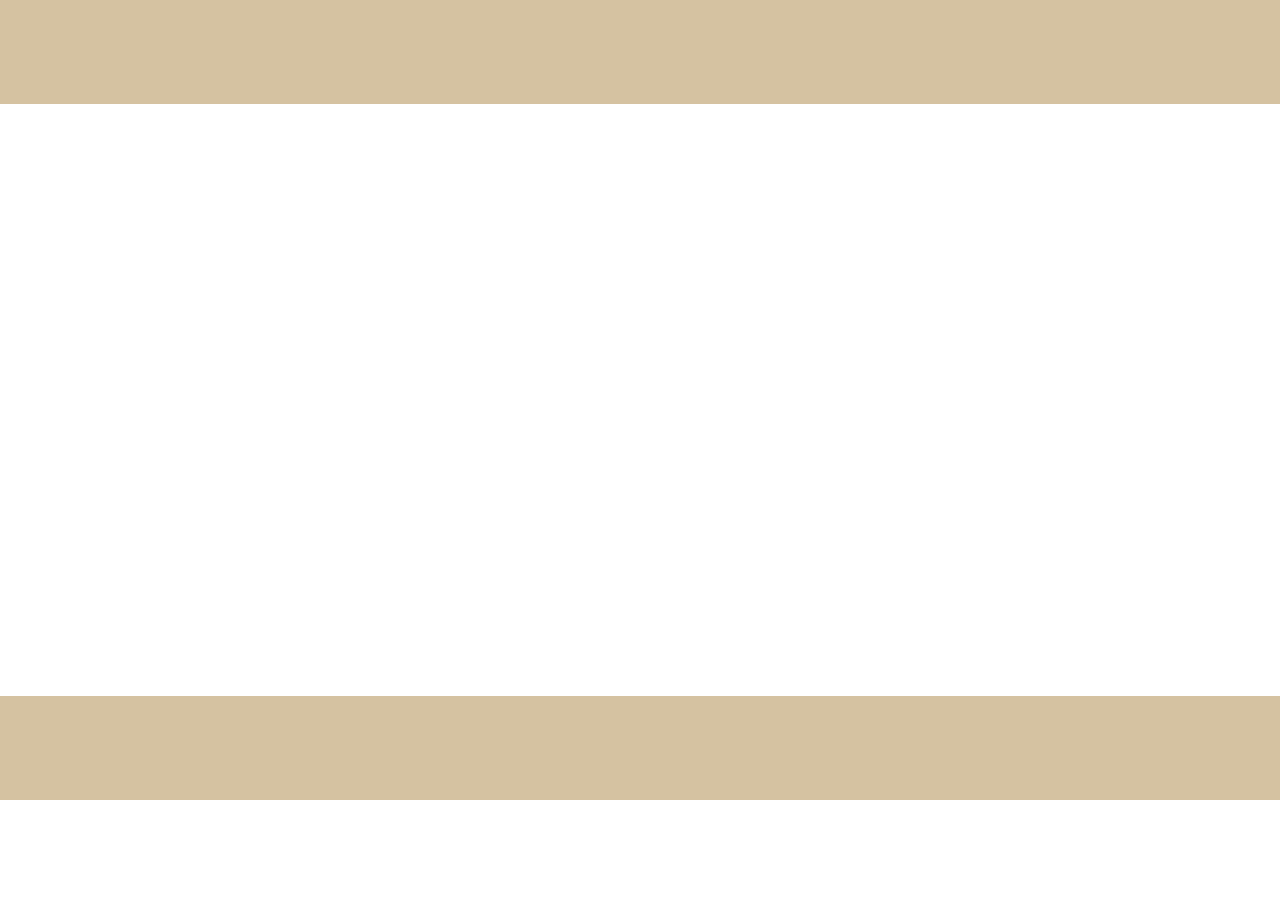
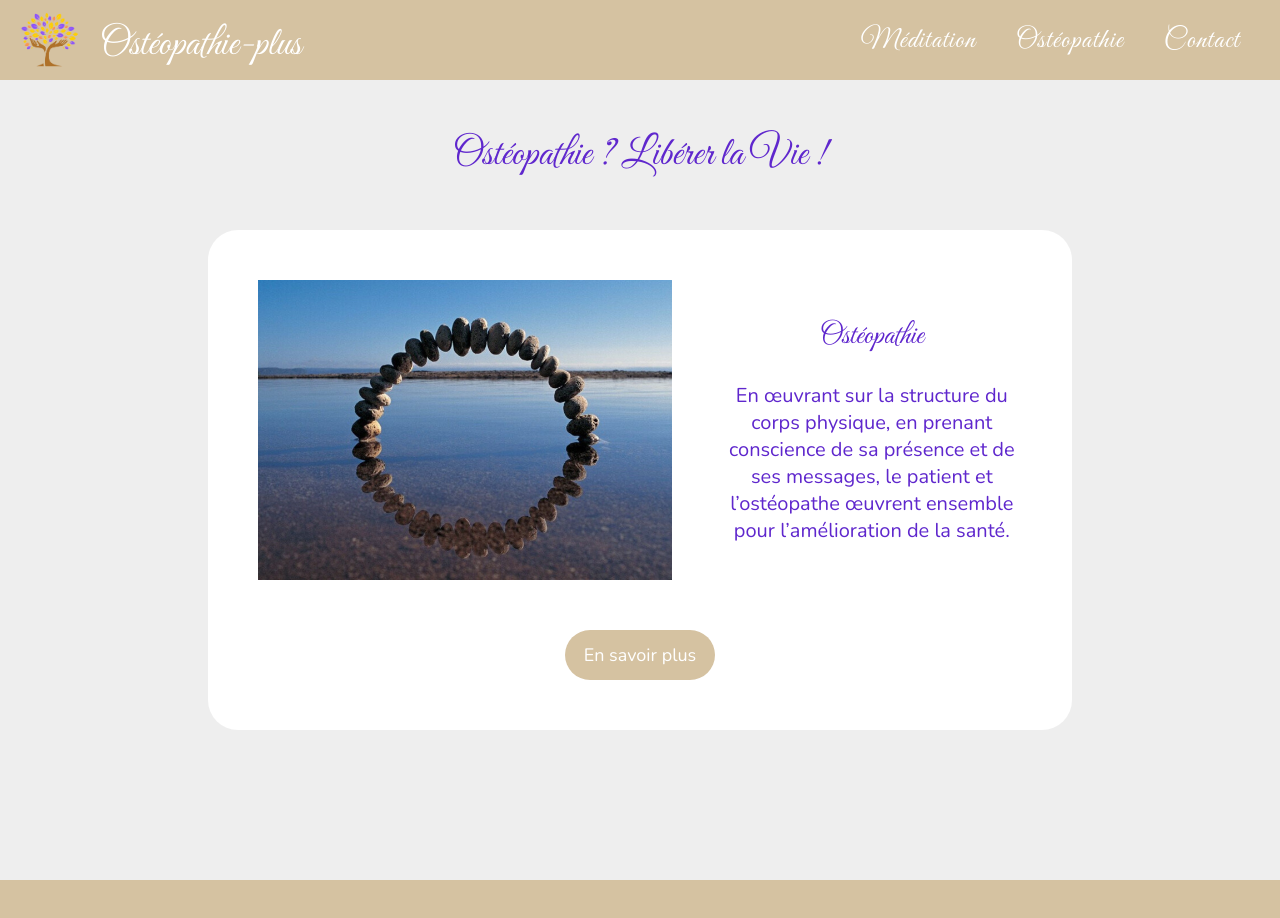
Before and after one commit to Padawan222/osteopathie-plus, a website built with webpack: page src/index/index.html in a window 1280 px wide. Before the commit the page ends 800 px from the top, so only its background shows below. Built offline with nearby package versions, Linux system fonts and the light colour scheme; files whose address does not match are found by name.

Commit message:
second commit

```diff
--- a/src/assets/styles/_animations.scss
+++ b/src/assets/styles/_animations.scss
@@ -1,66 +1,66 @@
-@keyframes anim-start {
-  0% {
-    height: 50%;
-  }
-  50% {
-    height: 50%;
-  }
-}
-@keyframes text-anim-start-p1 {
-  0% {
-    opacity: 1;
-  }
-  80% {
-    opacity: 1;
-  }
-  100% {
-    opacity: 0;
-  }
-}
-@keyframes text-anim-start-p2 {
-  0% {
-    opacity: 0;
-  }
-  55% {
-    opacity: 0;
-  }
-  56% {
-    opacity: 1;
-  }
-  80% {
-    opacity: 1;
-  }
-  100% {
-    opacity: 0;
-  }
-}
-@keyframes text-anim-start {
-  0% {
-    opacity: 1;
-  }
-  100% {
-    opacity: 1;
-  }
-}
-@keyframes opacity {
-  0% {
-    opacity: 0;
-  }
-  80% {
-    opacity: 0;
-  }
-  100% {
-    opacity: 1;
-  }
-}
-@keyframes container-start {
-  0% {
-    background: var(--beige);
-  }
-  100% {
-    background: var(--beige);
-  }
-}
+// @keyframes anim-start {
+//   0% {
+//     height: 50%;
+//   }
+//   50% {
+//     height: 50%;
+//   }
+// }
+// @keyframes text-anim-start-p1 {
+//   0% {
+//     opacity: 1;
+//   }
+//   80% {
+//     opacity: 1;
+//   }
+//   100% {
+//     opacity: 0;
+//   }
+// }
+// @keyframes text-anim-start-p2 {
+//   0% {
+//     opacity: 0;
+//   }
+//   55% {
+//     opacity: 0;
+//   }
+//   56% {
+//     opacity: 1;
+//   }
+//   80% {
+//     opacity: 1;
+//   }
+//   100% {
+//     opacity: 0;
+//   }
+// }
+// @keyframes text-anim-start {
+//   0% {
+//     opacity: 1;
+//   }
+//   100% {
+//     opacity: 1;
+//   }
+// }
+// @keyframes opacity {
+//   0% {
+//     opacity: 0;
+//   }
+//   80% {
+//     opacity: 0;
+//   }
+//   100% {
+//     opacity: 1;
+//   }
+// }
+// @keyframes container-start {
+//   0% {
+//     background: var(--beige);
+//   }
+//   100% {
+//     background: var(--beige);
+//   }
+// }
 @keyframes menu-responsive {
   0% {
     transform: translateX(-100%);
--- a/src/assets/styles/_btn.scss
+++ b/src/assets/styles/_btn.scss
@@ -0,0 +1,19 @@
+.btn {
+  height: 5rem;
+  width: 15rem;
+  display: flex;
+  align-items: center;
+  justify-content: center;
+  border-radius: 3rem;
+  margin-top: 5rem;
+  text-decoration: none;
+  background: var(--beige);
+  color: white;
+  font-size: 1.8rem;
+  transition: 1s;
+  &:hover {
+    background: white;
+    font-size: 2rem;
+    color: var(--violet);
+  }
+}
--- a/src/assets/styles/_footer.scss
+++ b/src/assets/styles/_footer.scss
@@ -1,4 +1,5 @@
 footer {
+  grid-area: footer;
   height: 8rem;
   width: 100%;
   background: var(--beige);
--- a/src/assets/styles/_header.scss
+++ b/src/assets/styles/_header.scss
@@ -1,5 +1,6 @@
 @use "media-queries" as *;
 header {
+  grid-area: header;
   display: flex;
   align-items: center;
   justify-content: space-between;
--- a/src/assets/styles/_utils.scss
+++ b/src/assets/styles/_utils.scss
@@ -0,0 +1,6 @@
+.title {
+  font-family: var(--ff-title);
+  font-weight: 200;
+  font-size: 3rem;
+  color: #5f27cd;
+}
--- a/src/assets/styles/_variables.scss
+++ b/src/assets/styles/_variables.scss
@@ -1,6 +1,7 @@
 :root {
   //color
   --beige: #d5c2a1;
+  --violet: #5f27cd;
   // font family
   --font-family: "Nunito", sans-serif;
   --ff-title: "Great Vibes", cursive;
--- a/src/assets/styles/style.scss
+++ b/src/assets/styles/style.scss
@@ -16,8 +16,31 @@
 @use "animations" as *;
 .container {
   height: 100vh;
-  display: flex;
-  flex-direction: column;
-  justify-content: space-between;
+  display: grid;
+  grid:
+    "header" auto
+    "main" auto
+    "footer" auto
+    / auto;
   animation: container-start 3s;
 }
+.text-anim-start {
+  opacity: 0;
+  height: 7.5rem;
+  text-align: center;
+  background: var(--beige);
+  color: white;
+  font-size: 6rem;
+  font-family: var(--ff-title);
+  font-style: normal;
+  font-weight: 400;
+  animation: text-anim-start 3s;
+}
+.text-anim-start-p1 {
+  opacity: 0;
+  animation: text-anim-start-p1 1.5s;
+}
+.text-anim-start-p2 {
+  opacity: 0;
+  animation: text-anim-start-p2 3s;
+}
--- a/src/index/index.html
+++ b/src/index/index.html
@@ -35,11 +35,30 @@
           <a class="element-nav-bar" href="contact.html">Contact </a>
         </nav>
       </header>
-
+      <main>
+        <h2>Ostéopathie ? Libérer la Vie !</h2>
+        <div class="osteopathie-content">
+          <div class="osteopathie-container">
+            <img
+              src="/src/assets/images/cairn-3.jpg"
+              alt=""
+              class="img-main-1"
+            />
+            <p class="text-osteopathie">
+              <span class="title"> Ostéopathie </span> <br /><br />
+              En œuvrant sur la structure du corps physique, en prenant
+              conscience de sa présence et de ses messages, le patient et
+              l’ostéopathe œuvrent ensemble pour l’amélioration de la santé.
+            </p>
+          </div>
+          <a class="btn" href="osteopathie.html">En savoir plus</a>
+        </div>
+      </main>
+      <!--
       <div class="text-anim-start">
         <p class="text-anim-start-p1">Ostéopathie-plus</p>
         <p class="text-anim-start-p2">Bienvenue</p>
-      </div>
+      </div> -->
 
       <footer></footer>
     </div>
--- a/src/index/index.scss
+++ b/src/index/index.scss
@@ -1,20 +1,41 @@
-.text-anim-start {
-  opacity: 0;
-  height: 7.5rem;
+main {
+  grid-area: main;
+  height: 100vh;
+  display: flex;
+  flex-direction: column;
+  align-items: center;
+  background: #eee;
+}
+h2 {
+  margin: 5rem;
+  font-family: var(--ff-title);
+  font-weight: 200;
+  font-size: 4rem;
+  color: var(--violet);
+}
+.osteopathie-content {
+  height: auto;
+  width: auto;
+  padding: 5rem;
+  display: flex;
+  flex-direction: column;
+  align-items: center;
   text-align: center;
-  background: var(--beige);
-  color: white;
-  font-size: 6rem;
-  font-family: var(--ff-title);
-  font-style: normal;
-  font-weight: 400;
-  animation: text-anim-start 3s;
+  justify-content: space-evenly;
+  background: white;
+  border-radius: 3rem;
 }
-.text-anim-start-p1 {
-  opacity: 0;
-  animation: text-anim-start-p1 1.5s;
+.osteopathie-container {
+  display: flex;
+  align-items: center;
 }
-.text-anim-start-p2 {
-  opacity: 0;
-  animation: text-anim-start-p2 3s;
+.img-main-1 {
+  height: 30rem;
+  animation: opacity 7s;
 }
+.text-osteopathie {
+  width: 30rem;
+  margin-left: 5rem;
+  font-size: 2rem;
+  color: var(--violet);
+}
```
Also changed, not shown: dist/index.html, dist/main1-bundle.js, dist/src/assets/images/cairn-3.jpg (added), dist/src/assets/images/serenite.JPG (added), dist/src/assets/images/signe.JPG (added), src/assets/images/cairn-3.jpg (added), src/assets/images/serenite.JPG (added), src/assets/images/signe.JPG (added), 1 other file.
